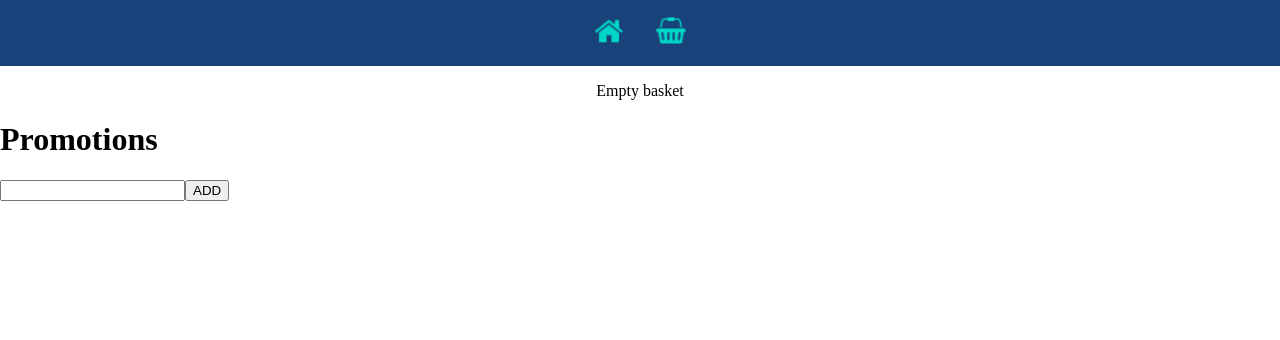
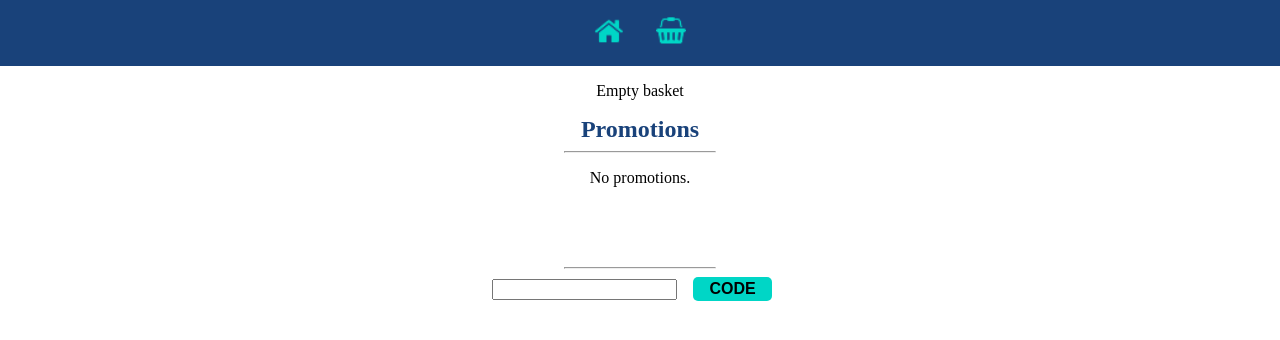
Before and after one commit to milac0/system-checkout-client, a React app: page /basket in a window 1280 px wide. Shown: the top 340 px of the page. Built offline with nearby package versions, Linux system fonts and the light colour scheme.

Commit message:
add little styling

```diff
--- a/src/components/Codes.js
+++ b/src/components/Codes.js
@@ -2,6 +2,7 @@ import React, { useState, useContext } from "react";
 import axios from "axios";
 import { DataContext } from "../context/DataContext";
 import { ADD_CODE, SET_MESSAGE, REMOVE_CODE } from "./../context/types";
+import "./codes.scss";
 
 const Codes = () => {
   const {
@@ -17,12 +18,12 @@ const Codes = () => {
   const handleSubmit = async e => {
     e.preventDefault();
     const { data } = await axios.post("/code", { name: code });
-    console.log(data);
     if (!data) {
       dispatch({ type: SET_MESSAGE, payload: "Invalid code." });
     } else {
       dispatch({ type: ADD_CODE, payload: data });
     }
+    setCode("");
   };
 
   const handleRemove = id => {
@@ -30,16 +31,17 @@ const Codes = () => {
   };
 
   return (
-    <div>
+    <div className="codes">
+      <hr />
       <form onSubmit={handleSubmit}>
         <input type="text" value={code} onChange={handleChange} />
-        <button type="submit">ADD</button>
+        <button type="submit">CODE</button>
         <p>{message}</p>
       </form>
       <div>
         {codes.length
           ? codes.map((code, i) => (
-              <div key={i}>
+              <div key={i} className="codes_active">
                 <p>{code.name}</p>
                 <button onClick={() => handleRemove(code._id)}>X</button>
               </div>
--- a/src/components/Promotions.js
+++ b/src/components/Promotions.js
@@ -2,6 +2,7 @@ import React, { useEffect, useContext } from "react";
 import axios from "axios";
 import { DataContext } from "../context/DataContext";
 import { SET_QUANTITY } from "../context/types";
+import "./promotions.scss";
 
 const Promotions = () => {
   const {
@@ -21,17 +22,20 @@ const Promotions = () => {
   }, [basket]);
 
   return (
-    <div>
+    <div className="promotions">
       <h1>Promotions</h1>
-      {quantity.length
-        ? quantity.map((quant, i) => (
-            <div key={i}>
-              <h2>{quant.quantity}</h2>
-              <h2>{quant.name}</h2>
-              <h2>{quant.price}€</h2>
-            </div>
-          ))
-        : null}
+      <hr />
+      {quantity.length ? (
+        quantity.map((quant, i) => (
+          <div key={i} className="promotions_item">
+            <h2>{quant.quantity}x </h2>
+            <h2>{quant.name}</h2>
+            <h2>for {quant.price}€</h2>
+          </div>
+        ))
+      ) : (
+        <p>No promotions.</p>
+      )}
     </div>
   );
 };
--- a/src/components/basketList.scss
+++ b/src/components/basketList.scss
@@ -1,4 +1,5 @@
 .basket_list {
+  margin-bottom: 0.5em;
   text-align: center;
 
   .basket-msg {
--- /dev/null
+++ b/src/components/codes.scss
@@ -0,0 +1,31 @@
+@import "../theme/variables";
+
+.codes {
+  text-align: center;
+
+  hr {
+    color: $primary;
+    width: 150px;
+  }
+
+  button {
+    @extend %button_count;
+    width: auto;
+  }
+
+  .codes_active {
+    display: flex;
+    justify-content: center;
+    align-content: center;
+
+    p {
+      font-weight: 700;
+      margin: 0;
+    }
+
+    button {
+      font-size: 0.75rem;
+      background: red;
+    }
+  }
+}
--- /dev/null
+++ b/src/components/promotions.scss
@@ -0,0 +1,31 @@
+@import "../theme/variables";
+
+.promotions {
+  text-align: center;
+  margin-bottom: 5em;
+
+  h1 {
+    color: $primary;
+
+    font-size: 1.5rem;
+    margin: 0;
+  }
+  hr {
+    color: $primary;
+    width: 150px;
+  }
+
+  .promotions_item {
+    display: flex;
+    justify-content: center;
+
+    h2 {
+      margin: 0;
+      padding: 0 0.25em;
+    }
+  }
+
+  .placeholder {
+    height: 100px;
+  }
+}
```
